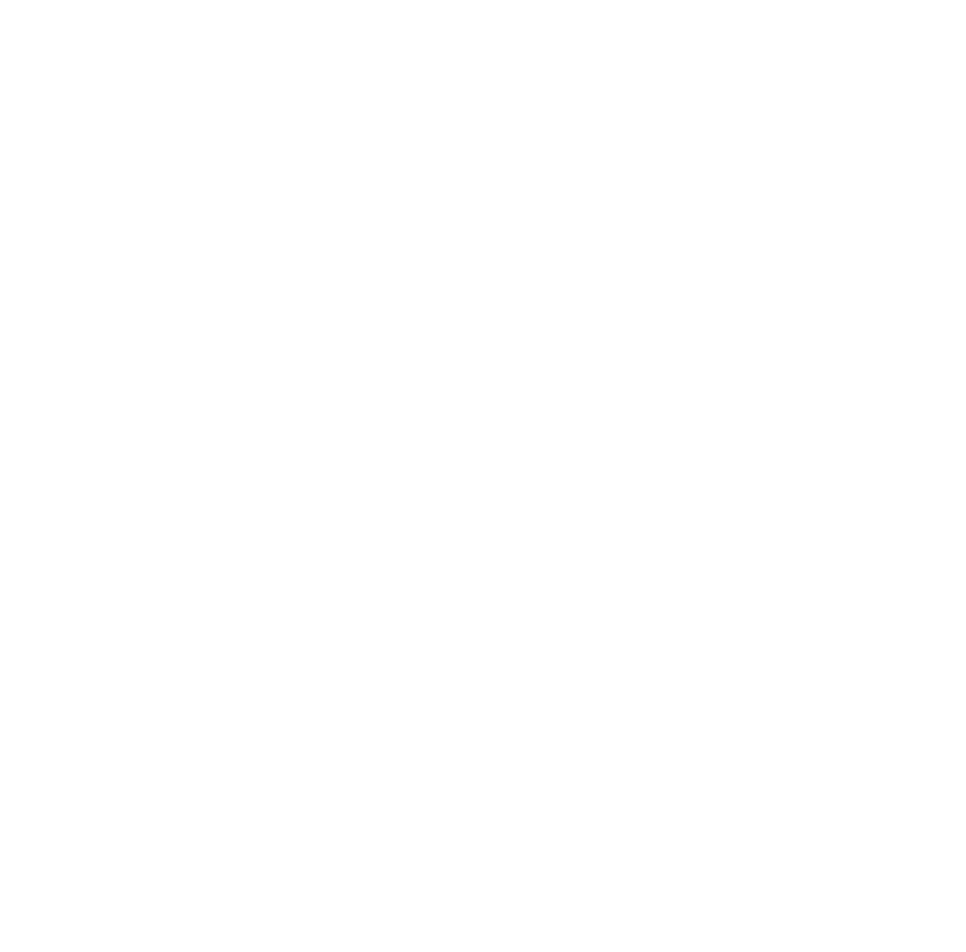
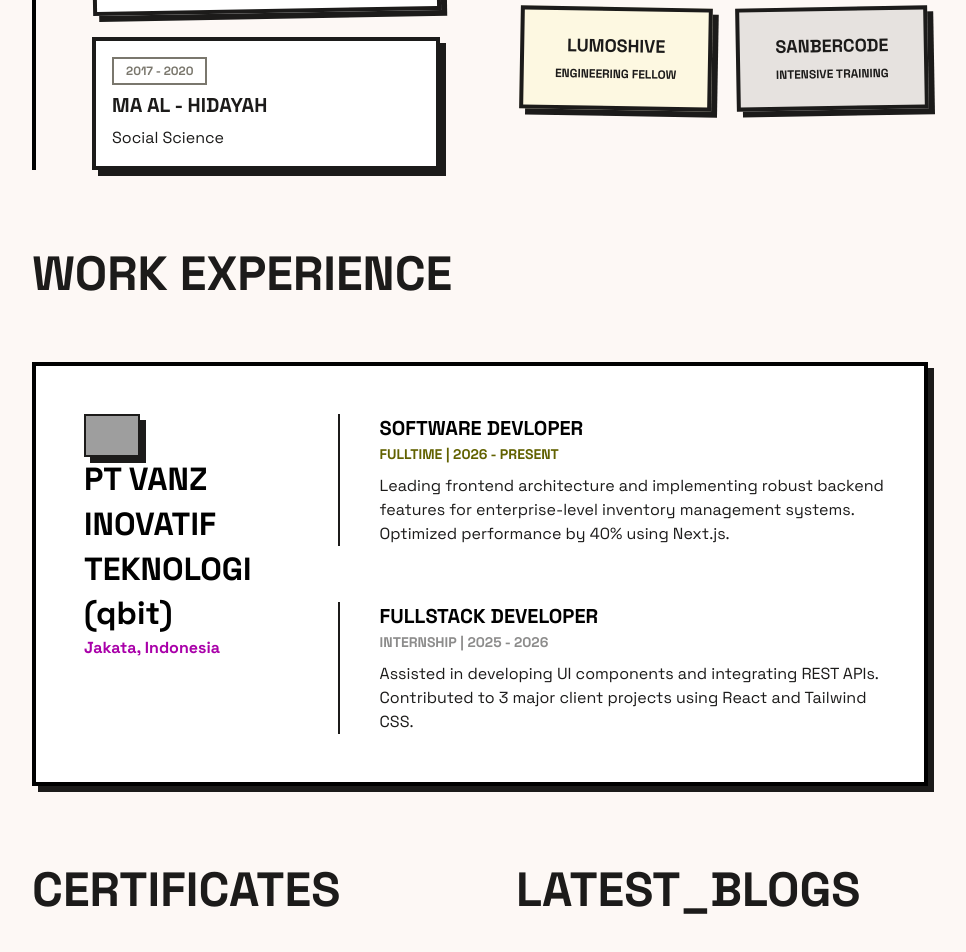
Before and after one commit to rikkriuk/portofolio, a React (Vite) app: page / in a window 1280 px wide. Shown: the part 2780-3732 px from the top of the page, without its empty margins (160-1126 px from the left). Before the commit the page ends 2776 px from the top, so only its background shows below. Built offline with nearby package versions, Linux system fonts and the light colour scheme; grey boxes are pictures that could not be loaded.

Commit message:
refactor: adjust home page

```diff
--- a/src/screens/home/index.tsx
+++ b/src/screens/home/index.tsx
@@ -1,6 +1,10 @@
+import ContantSection from "./components/ContantSection"
+import EducationSection from "./components/EducationSection"
 import HeroSection from "./components/HeroSection"
+import InsightSection from "./components/InsightSection"
 import ProjectSection from "./components/ProjectSection"
 import StackSection from "./components/StackSection"
+import WorkSection from "./components/WorkSection"
 
 const HomePage = () => {
    return (
@@ -8,6 +12,10 @@
          <HeroSection />
          <StackSection />
          <ProjectSection />
+         <EducationSection />
+         <WorkSection />
+         <InsightSection />
+         <ContantSection />
       </>
    )
 }
```
